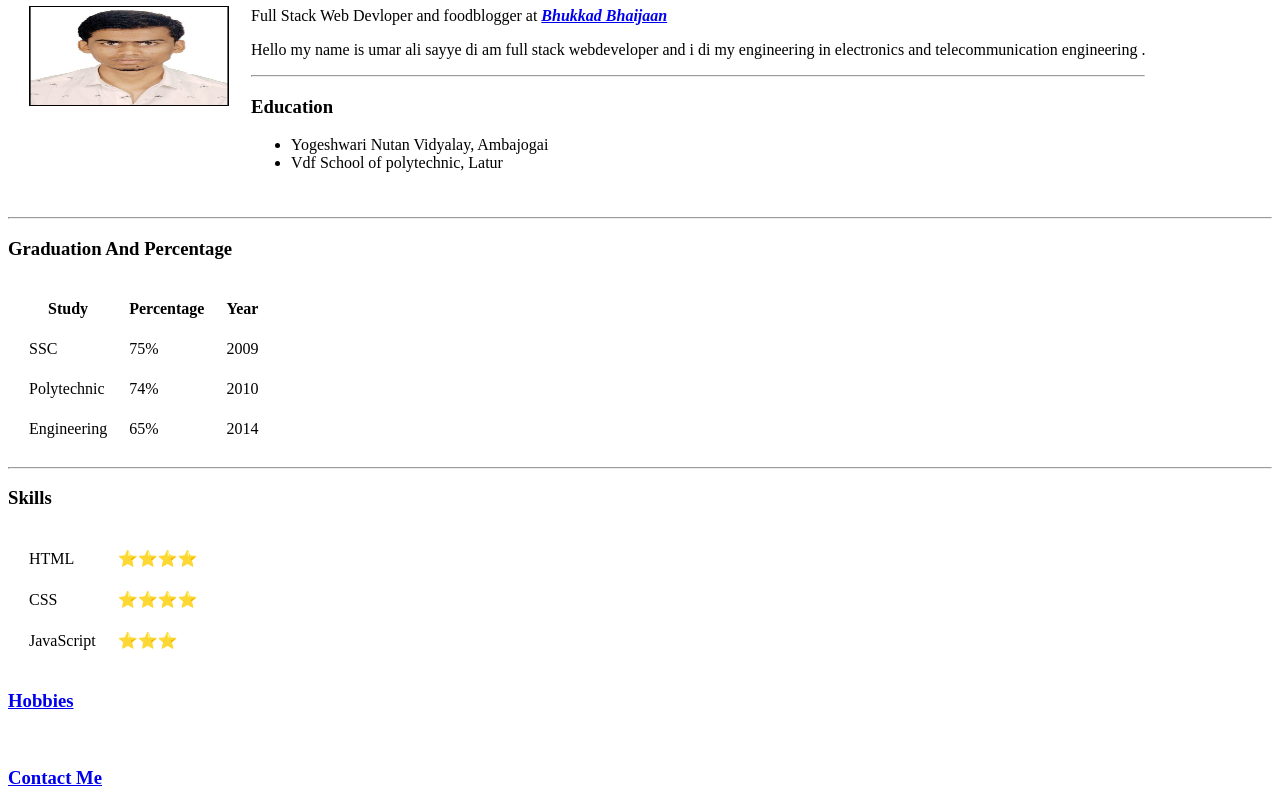
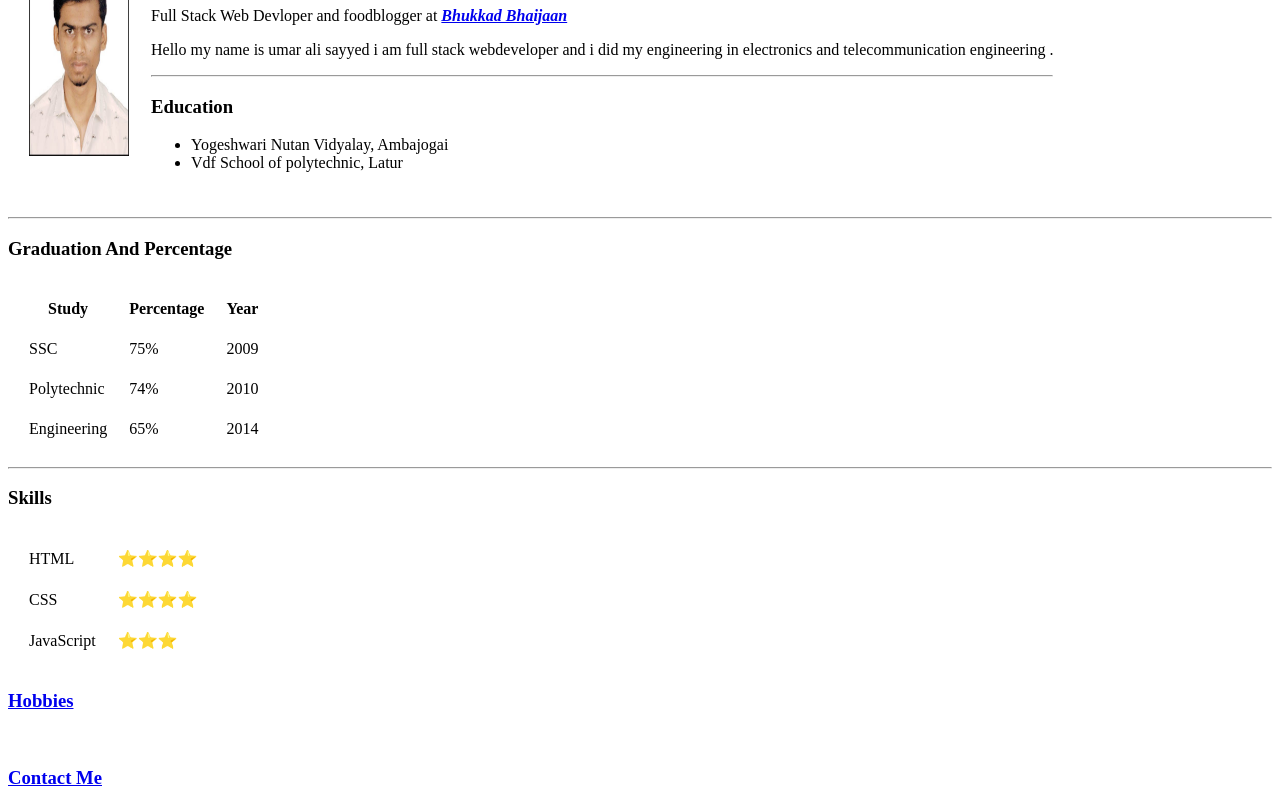
Before and after one commit to umaralisayyad/cv, a plain HTML site: page index.html in a window 1280 px wide. Shown: the part 102-910 px from the top of the page. Drawn offline with Linux system fonts and the light colour scheme.

Commit message:
the corrections been done

```diff
--- a/index.html
+++ b/index.html
@@ -11,7 +11,7 @@
     <table cellspacing = "20">
         <tr>
             <td>
-                <img src="DSC_0753.jpg" alt="my personal image" width="200" height="100">
+                <img src="DSC_0753.jpg" alt="my personal image" width="100" height="200">
             </td>
             <td>
                 <h1>Umar Ali Sayyed</h1>
@@ -20,7 +20,7 @@
                     <strong><em><a href="https://www.youtube.com/@bhukkadbhaijaan">Bhukkad Bhaijaan</a></em></strong>
                 </p>
                 <p>
-                    Hello my name is umar ali sayye di am full stack webdeveloper and i di my engineering in electronics and telecommunication engineering .
+                    Hello my name is umar ali sayyed i am full stack webdeveloper and i did my engineering in electronics and telecommunication engineering .
                 </p>
                 <hr ...>
 
```
